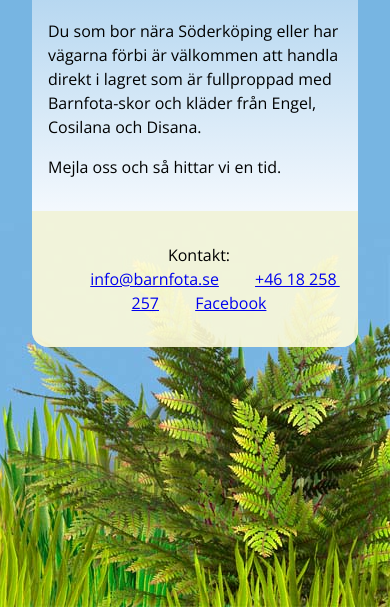
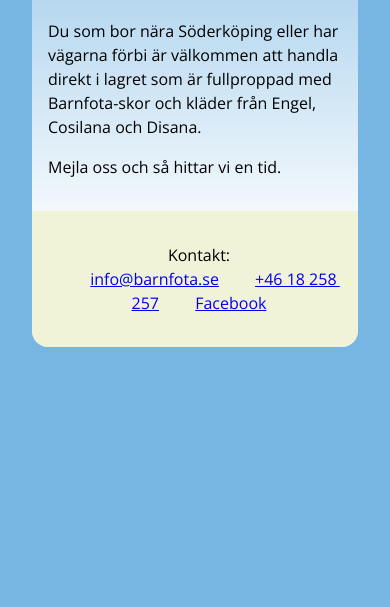
Before and after one commit to barnfota/barnfota.github.io, a plain HTML site: page index.html in a window 390 px wide. Shown: the part 237-844 px from the top of the page. Drawn offline with nearby package versions, Linux system fonts and the light colour scheme.

Commit message:
Removed background image because it does not work on mobile.

```diff
--- a/static/css/main.css
+++ b/static/css/main.css
@@ -10,10 +10,10 @@ body {
     padding:0;
     color: #000;
     background-color: #77b5e2;
-    background-image: url(../../static/images/wiese.jpg);
+/*    background-image: url(../../static/images/wiese.jpg);
     background-position: right bottom;
     background-repeat: no-repeat;
-    background-attachment: fixed;
+    background-attachment: fixed;*/
     font-family: "Open Sans","Segoe UI","Lucida Sans","Helvetica Neue","Helvetica","Arial",sans-serif;
     font-weight: 300;
     font-size: 100%;
```
